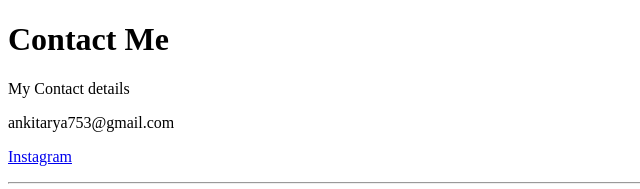
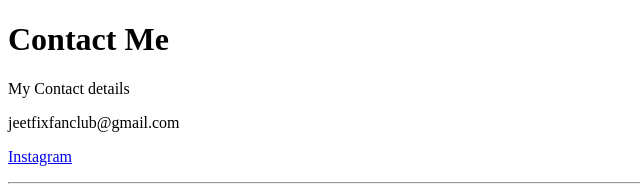
Before and after one commit to Ankit-0310/testing-site-cv, a plain HTML site: page Contact Me.html in a window 1280 px wide. Shown: the top 189 px of the page, 0-640 px from the left. Drawn offline with Linux system fonts and the light colour scheme.

Commit message:
Update Contact Me.html

```diff
--- a/Contact Me.html
+++ b/Contact Me.html
@@ -9,7 +9,7 @@
 <body>
   <h1>Contact Me</h1>
   <p>My Contact details</p>
-  <p>ankitarya753@gmail.com</p>
+  <p>jeetfixfanclub@gmail.com</p>
   <p><a href="https://www.instagram.com/ankit_03102003/">Instagram</a></p>
 
 <hr>
```
